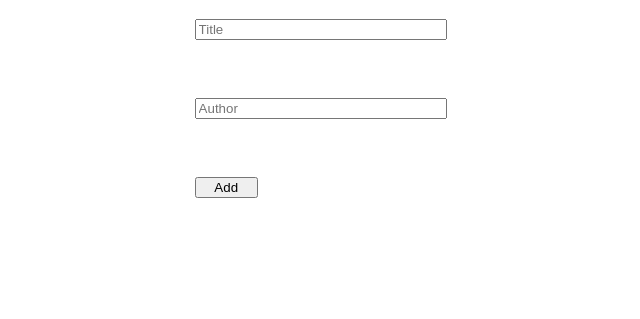
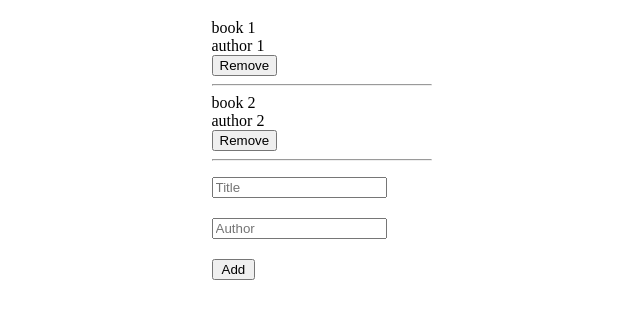
Before and after one commit to ehmaddd/awesome_books, a plain HTML site: page index.html in a window 1280 px wide. Shown: the part 61-380 px from the top of the page, without its empty margins (319-959 px from the left). Drawn offline with Linux system fonts and the light colour scheme.

Commit message:
Add functionality to page

```diff
--- a/script.js
+++ b/script.js
@@ -1,22 +1,74 @@
-const btn = document.getElementById('submit');
-let title, author;
+const bookList = document.querySelector('#books-list');
+const bookForm = document.querySelector('#book-form');
 
-btn.addEventListener("click", ()=> {
-    title = document.querySelector('#title').value;
-    author = document.querySelector('#author').value;
+let books;
 
-    var books = [];
-    books.push(
+let savedBooks = JSON.parse(localStorage.getItem('book'));
+if (Array.isArray(savedBooks)) {
+    books = savedBooks;
+} else {
+    books = [
         {
-            title: title,
-            author: author
-        }
-    );
+            title: 'book 1',
+            author: 'author 1',
+        },
+        {
+            title: 'book 2',
+            author: 'author 2',
+        },
+    ]
+};
 
-    localStorage.setItem("books", books);
-    var ans = localStorage.getItem("books");
-    console.log(ans.title);
-    console.log(ans.author);
+render();
+
+bookForm.addEventListener('submit', addBook);
+bookList.addEventListener('click', remove);
+
+function render() {
+    bookList.innerHTML = '';
+    books.forEach((book, index) => {
+        const li = document.createElement('li');
+        const line = document.createElement('hr');
+        line.classList.add('line');
+        const title = document.createElement('span');
+        title.classList.add('display');
+        const author = document.createElement('span');
+        author.classList.add('display');
+        const btn = document.createElement('button');
+        btn.classList.add('display');
+        btn.innerHTML = `Remove`;
+        btn.id = `${index}`;
+        title.innerHTML = `${book.title}`
+        author.innerHTML = `${book.author}`;
+        li.appendChild(title);
+        li.appendChild(author);
+        li.appendChild(btn);
+        bookList.appendChild(li);
+        bookList.appendChild(line);
+    });
+}
 
 
-});
+function addBook(event) {
+    event.preventDefault();
+    const title = document.querySelector('#title').value;
+    const author = document.querySelector('#author').value;
+    books.push({ title, author });
+    render();
+    bookForm.reset();
+    saveBook();
+}
+
+function remove(event) {
+    console.log(event);
+    if (event.target.tagName === 'BUTTON') {
+        const index = event.target.id;
+        books.splice(index, 1);
+        render();
+    }
+    saveBook();
+}
+
+function saveBook() {
+    localStorage.setItem('book', JSON.stringify(books));
+}
--- a/styles.css
+++ b/styles.css
@@ -1,14 +1,42 @@
-body {
+ /* body {
     text-align: center;
 }
 
+
+
+main {
+    width: 50%;
+    margin-left: 20%;
+    margin-right: 20%;
+}
+
+ */
+
 form {
     display: flex;
-    margin: auto 40%;
     flex-direction: column;
-    gap: 20px;
+    max-width: 80%;
+    gap: 1px;
 }
 
 form button {
     width: 25%;
 }
+
+main {
+    width: fit-content;
+    margin: 0 auto;
+}
+
+ul {
+    list-style: none;
+    padding: 0;
+}
+
+.line {
+    width: 100%;
+}
+
+.display {
+    display: block;
+}
```
